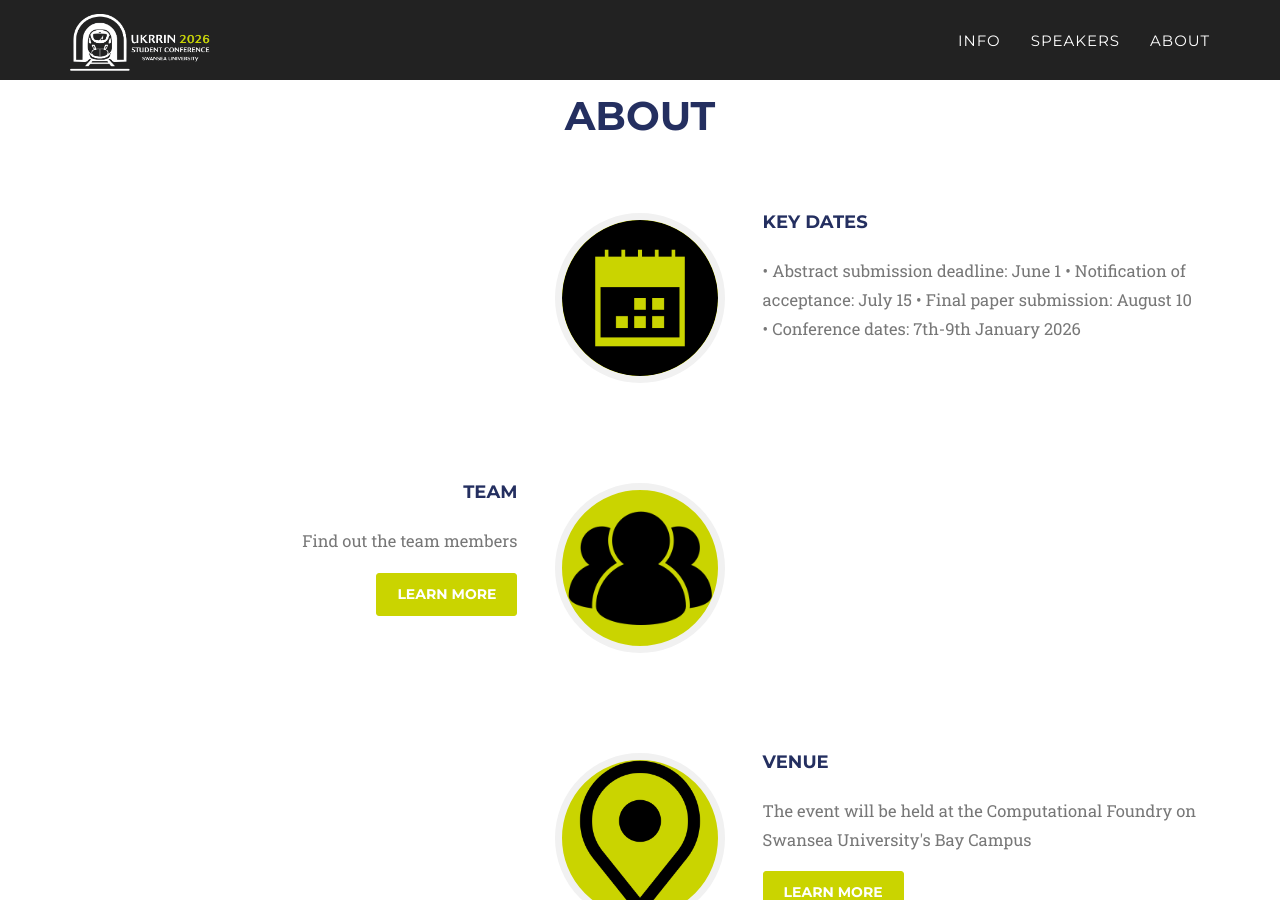
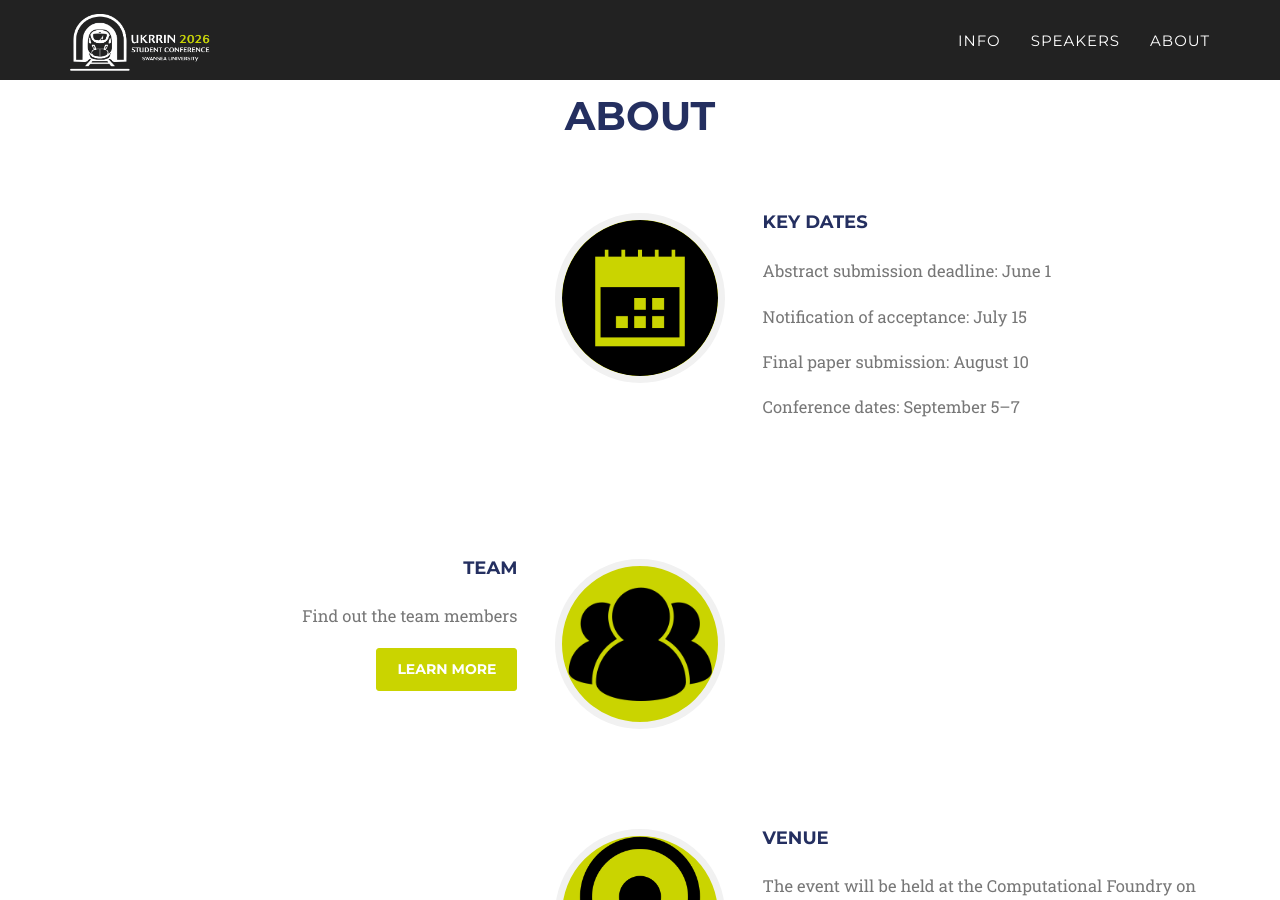
Before and after one commit to ukrrin2026swansea/ukrrin2026swansea.github.io, a Jekyll site: the page built from index.html, in a window 1280 px wide and 900 px high, scrolled down 4374 px. Built offline with Jekyll 4.4.1, drawn with Linux system fonts in a browser that asks for light colours; some web fonts are replaced.

Commit message:
Update conference dates and format info items in about section

```diff
--- a/_data/twenty_17/home_about_data.yml
+++ b/_data/twenty_17/home_about_data.yml
@@ -1,11 +1,11 @@
 - inverted: timeline-inverted
   img: icon-agenda.jpeg
   name: Key Dates
-  info: |
-    • Abstract submission deadline: June 1
-    • Notification of acceptance: July 15
-    • Final paper submission: August 10
-    • Conference dates: 7th-9th January 2026
+  info:
+    - "Abstract submission deadline: June 1"
+    - "Notification of acceptance: July 15"
+    - "Final paper submission: August 10"
+    - "Conference dates: September 5–7"
   #link: /agenda
 
 - inverted:
```
Also changed, not shown: _includes/2017_data/about.html (line endings or trailing spaces).
